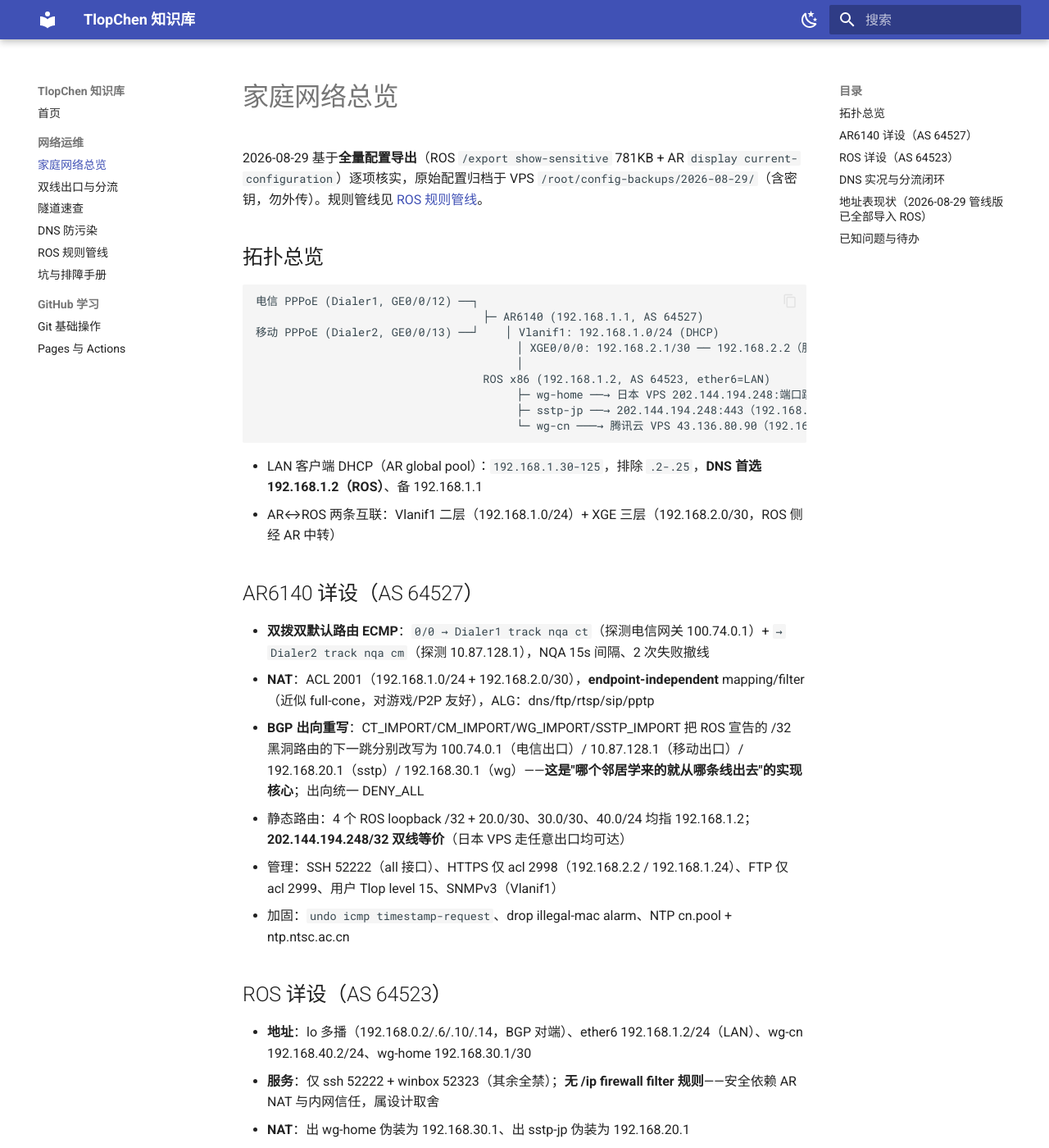
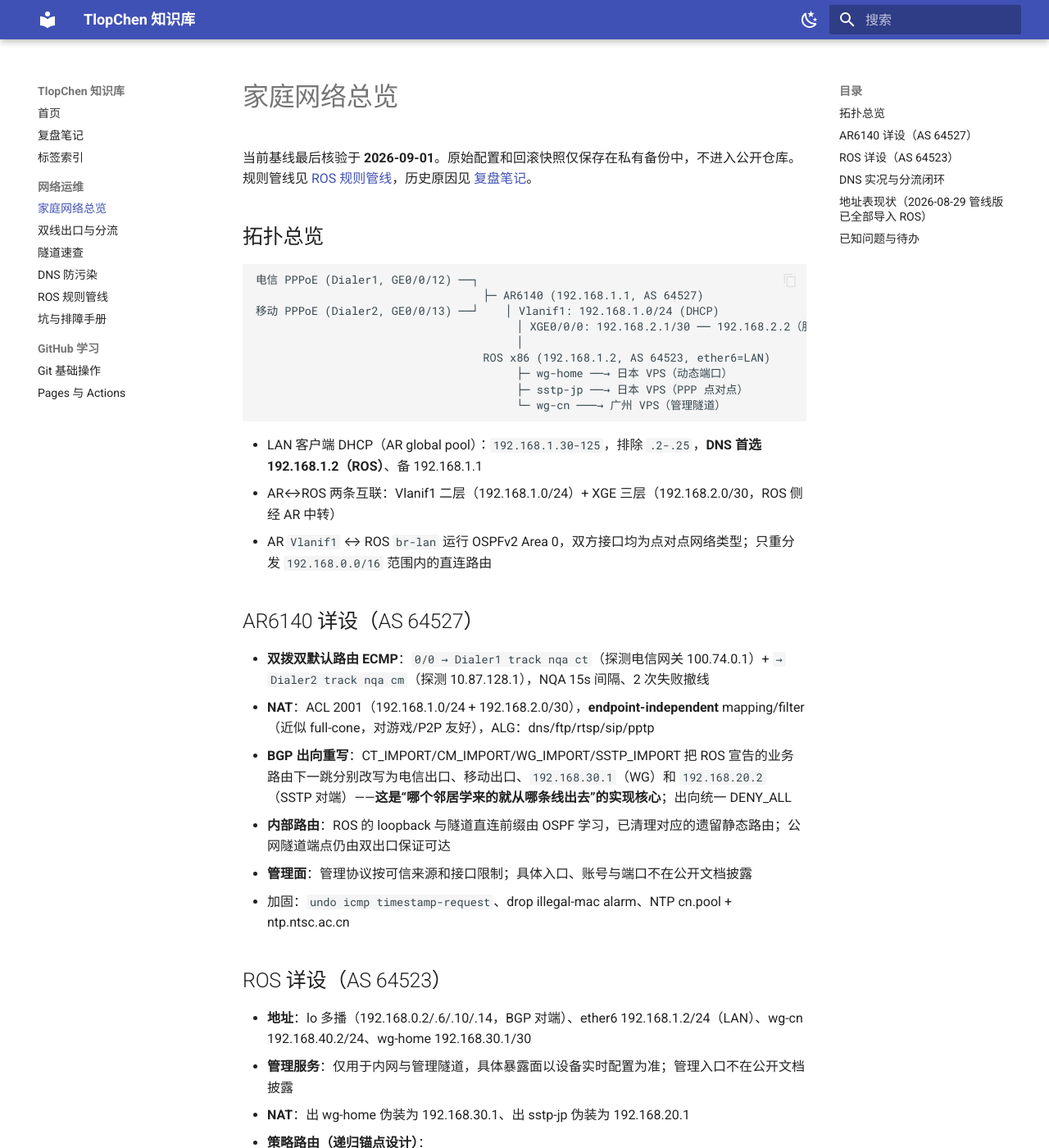
Before and after one commit to TlopChen/wiki, an MkDocs documentation site: the page built from docs/network/home-lab.md, in a window 1280 px wide and 1400 px high. Shown: the whole window at 82% size. Built offline with MkDocs 1.6.1 and Material for MkDocs 9.7.7, drawn with Linux system fonts in a browser that asks for light colours; some of the changed text lies outside the part shown.

Commit message:
wiki: 增加复盘博客并归档 OSPF/BGP ECMP 问题

````diff
--- a/docs/network/home-lab.md
+++ b/docs/network/home-lab.md
@@ -1,6 +1,6 @@
 # 家庭网络总览
 
-2026-08-29 基于**全量配置导出**（ROS `/export show-sensitive` 781KB + AR `display current-configuration`）逐项核实，原始配置归档于 VPS `/root/config-backups/2026-08-29/`（含密钥，勿外传）。规则管线见 [ROS 规则管线](ros-rules-pipeline.md)。
+当前基线最后核验于 **2026-09-01**。原始配置和回滚快照仅保存在私有备份中，不进入公开仓库。规则管线见 [ROS 规则管线](ros-rules-pipeline.md)，历史原因见 [复盘笔记](../blog/index.md)。
 
 ## 拓扑总览
 
@@ -11,27 +11,28 @@
                                        │ XGE0/0/0: 192.168.2.1/30 ── 192.168.2.2（服务器，疑 OxiDNS）
                                        │
                                   ROS x86 (192.168.1.2, AS 64523, ether6=LAN)
-                                       ├─ wg-home ──→ 日本 VPS 202.144.194.248:端口跳跃(3258-10240)
-                                       ├─ sstp-jp ──→ 202.144.194.248:443（192.168.20.0/30）
-                                       └─ wg-cn ───→ 腾讯云 VPS 43.136.80.90（192.168.40.0/24，管理）
+                                       ├─ wg-home ──→ 日本 VPS（动态端口）
+                                       ├─ sstp-jp ──→ 日本 VPS（PPP 点对点）
+                                       └─ wg-cn ───→ 广州 VPS（管理隧道）
 ```
 
 - LAN 客户端 DHCP（AR global pool）：`192.168.1.30-125`，排除 `.2-.25`，**DNS 首选 192.168.1.2（ROS）**、备 192.168.1.1
 - AR↔ROS 两条互联：Vlanif1 二层（192.168.1.0/24）+ XGE 三层（192.168.2.0/30，ROS 侧经 AR 中转）
+- AR `Vlanif1` ↔ ROS `br-lan` 运行 OSPFv2 Area 0，双方接口均为点对点网络类型；只重分发 `192.168.0.0/16` 范围内的直连路由
 
 ## AR6140 详设（AS 64527）
 
 - **双拨双默认路由 ECMP**：`0/0 → Dialer1 track nqa ct`（探测电信网关 100.74.0.1）+ `→ Dialer2 track nqa cm`（探测 10.87.128.1），NQA 15s 间隔、2 次失败撤线
 - **NAT**：ACL 2001（192.168.1.0/24 + 192.168.2.0/30），**endpoint-independent** mapping/filter（近似 full-cone，对游戏/P2P 友好），ALG：dns/ftp/rtsp/sip/pptp
-- **BGP 出向重写**：CT_IMPORT/CM_IMPORT/WG_IMPORT/SSTP_IMPORT 把 ROS 宣告的 /32 黑洞路由的下一跳分别改写为 100.74.0.1（电信出口）/ 10.87.128.1（移动出口）/ 192.168.20.1（sstp）/ 192.168.30.1（wg）——**这是"哪个邻居学来的就从哪条线出去"的实现核心**；出向统一 DENY_ALL
-- 静态路由：4 个 ROS loopback /32 + 20.0/30、30.0/30、40.0/24 均指 192.168.1.2；**202.144.194.248/32 双线等价**（日本 VPS 走任意出口均可达）
-- 管理：SSH 52222（all 接口）、HTTPS 仅 acl 2998（192.168.2.2 / 192.168.1.24）、FTP 仅 acl 2999、用户 Tlop level 15、SNMPv3（Vlanif1）
+- **BGP 出向重写**：CT_IMPORT/CM_IMPORT/WG_IMPORT/SSTP_IMPORT 把 ROS 宣告的业务路由下一跳分别改写为电信出口、移动出口、`192.168.30.1`（WG）和 `192.168.20.2`（SSTP 对端）——**这是“哪个邻居学来的就从哪条线出去”的实现核心**；出向统一 DENY_ALL
+- **内部路由**：ROS 的 loopback 与隧道直连前缀由 OSPF 学习，已清理对应的遗留静态路由；公网隧道端点仍由双出口保证可达
+- **管理面**：管理协议按可信来源和接口限制；具体入口、账号与端口不在公开文档披露
 - 加固：`undo icmp timestamp-request`、drop illegal-mac alarm、NTP cn.pool + ntp.ntsc.ac.cn
 
 ## ROS 详设（AS 64523）
 
 - **地址**：lo 多播（192.168.0.2/.6/.10/.14，BGP 对端）、ether6 192.168.1.2/24（LAN）、wg-cn 192.168.40.2/24、wg-home 192.168.30.1/30
-- **服务**：仅 ssh 52222 + winbox 52323（其余全禁）；**无 /ip firewall filter 规则**——安全依赖 AR NAT 与内网信任，属设计取舍
+- **管理服务**：仅用于内网与管理隧道，具体暴露面以设备实时配置为准；管理入口不在公开文档披露
 - **NAT**：出 wg-home 伪装为 192.168.30.1、出 sstp-jp 伪装为 192.168.20.1
 - **策略路由（递归锚点设计）**：
     - `jp-wg`：默认 gateway=1.1.1.1（check-gateway=ping）⇐ 递归路由 `1.1.1.1/32 via 192.168.30.2`（wg-home 对端 DNS）⇐ wg-home 出隧道
@@ -63,6 +64,7 @@
 
 ## 已知问题与待办
 
+- [x] 静态路由迁移 OSPF 后 BGP ECMP 消失：根因为 SSTP PPP `/32` 与遗留下一跳造成 IGP cost 不等，已改用 PPP 对端下一跳并恢复 ECMP，见[复盘](../blog/posts/bgp-ecmp-after-ospf.md)
 - ~~jp-wg 默认路由间歇翻动~~ **确认为设计内行为，无问题**（2026-08-29 用户确认）：wg-port 每分钟改写 endpoint-port 的瞬间 check-gateway 探测短暂失败、路由翻到 fallback，握手恢复后自愈；已有连接靠 connection-mark 不受影响。无需修复
 - [x] proxy-domain.rsc（5197 条）已导入，ROS DNS 静态 4085 → 5197
 - [x] cn-unicom / cn-cernet 已导入（CU=1907 / CC=396），CN/CT/CM 已按管线数据整表重建
--- a/mkdocs.yml
+++ b/mkdocs.yml
@@ -1,5 +1,5 @@
 site_name: TlopChen 知识库
-site_description: 网络运维 / RouterOS / GitHub 学习笔记
+site_description: 网络运维 / RouterOS / 架构复盘 / GitHub 学习笔记
 site_url: https://tlopchen.github.io/wiki
 theme:
   name: material
@@ -15,10 +15,19 @@
         name: 切换到亮色
   features:
     - navigation.sections
+    - navigation.indexes
     - navigation.top
     - search.suggest
     - search.highlight
     - content.code.copy
+plugins:
+  - search
+  - blog:
+      blog_dir: blog
+      archive_name: 时间归档
+      categories_name: 分类
+      pagination_per_page: 10
+  - tags
 markdown_extensions:
   - admonition
   - toc:
@@ -27,6 +36,8 @@
   - pymdownx.highlight
 nav:
   - 首页: index.md
+  - 复盘笔记: blog/index.md
+  - 标签索引: tags.md
   - 网络运维:
       - 家庭网络总览: network/home-lab.md
       - 双线出口与分流: network/dual-wan-routing.md
--- /dev/null
+++ b/requirements.txt
@@ -0,0 +1,2 @@
+mkdocs==1.6.1
+mkdocs-material==9.7.7
````
Also changed, not shown: docs/blog/index.md (added, +7 -0 lines), docs/blog/posts/bgp-ecmp-after-ospf.md (added, +127 -0 lines), docs/index.md (+4 -2 lines), docs/network/dual-wan-routing.md (+6 -4 lines), docs/network/pitfalls.md (+8 -0 lines), docs/network/tunnels.md (+9 -9 lines), docs/tags.md (added, +5 -0 lines), 3 other files.
